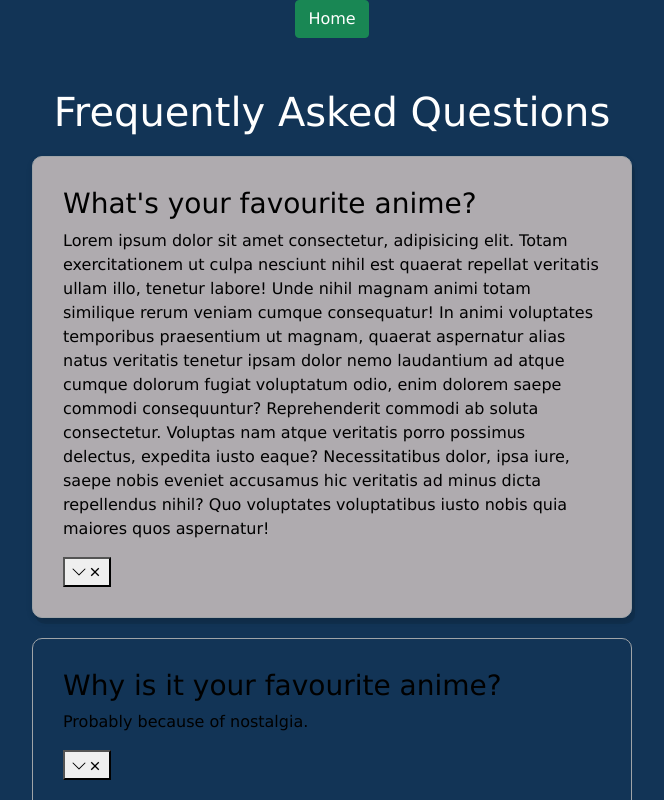
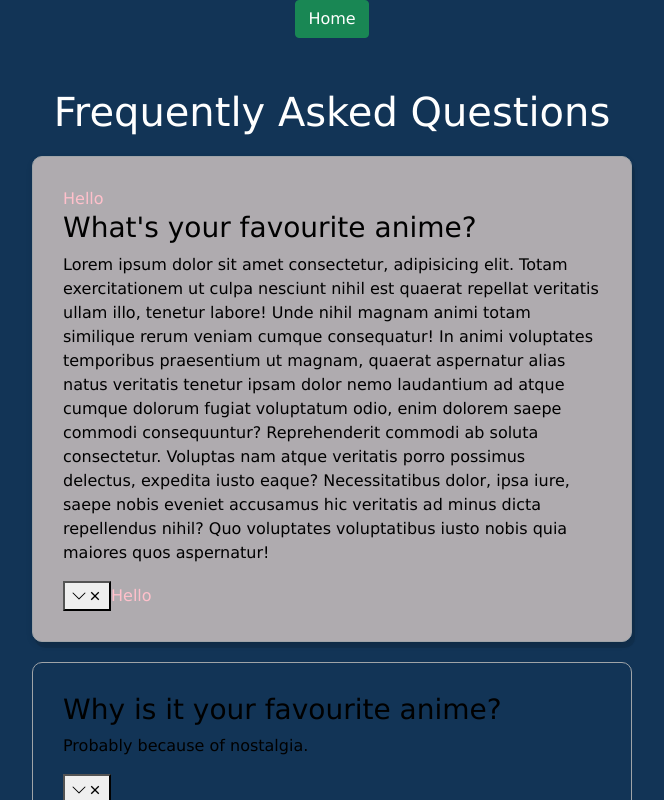
Before and after one commit to ShannaJSmith/css-components, a React (Create React App) app in the folder react-components/: page /faq in a window 1280 px wide. Shown: the top 800 px of the page, without its empty margins (308-972 px from the left). Built offline with nearby package versions, Linux system fonts and the light colour scheme.

Commit message:
test ::before and after selectors

```diff
--- a/react-components/src/components/FAQCollapse.css
+++ b/react-components/src/components/FAQCollapse.css
@@ -19,3 +19,9 @@
   background-color: rgba(196, 188, 188, 0.884);
   box-shadow: 0 3px 6px rgba(0, 0, 0, 0.1), 3px 6px rgba(0, 0, 0, 0.1);
 }
+
+.faq.active::before,
+.faq.active::after {
+  content: 'Hello';
+  color: pink;
+}
```
